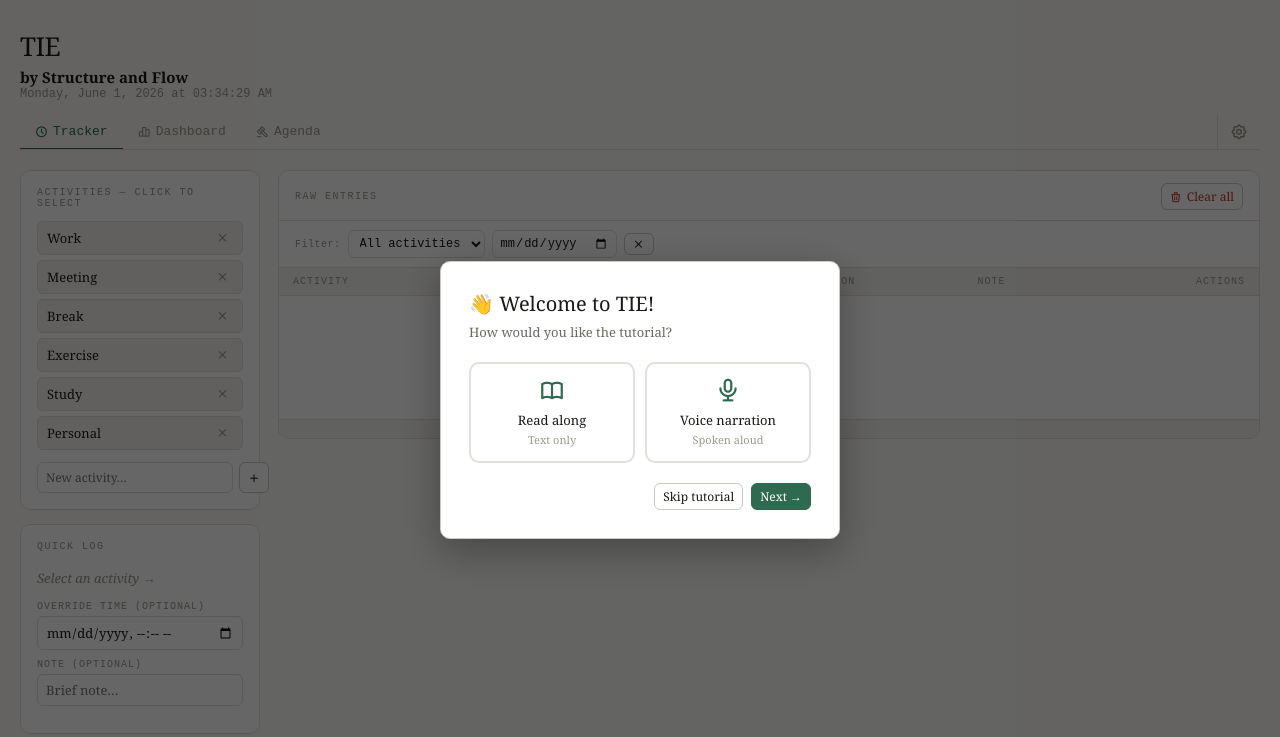
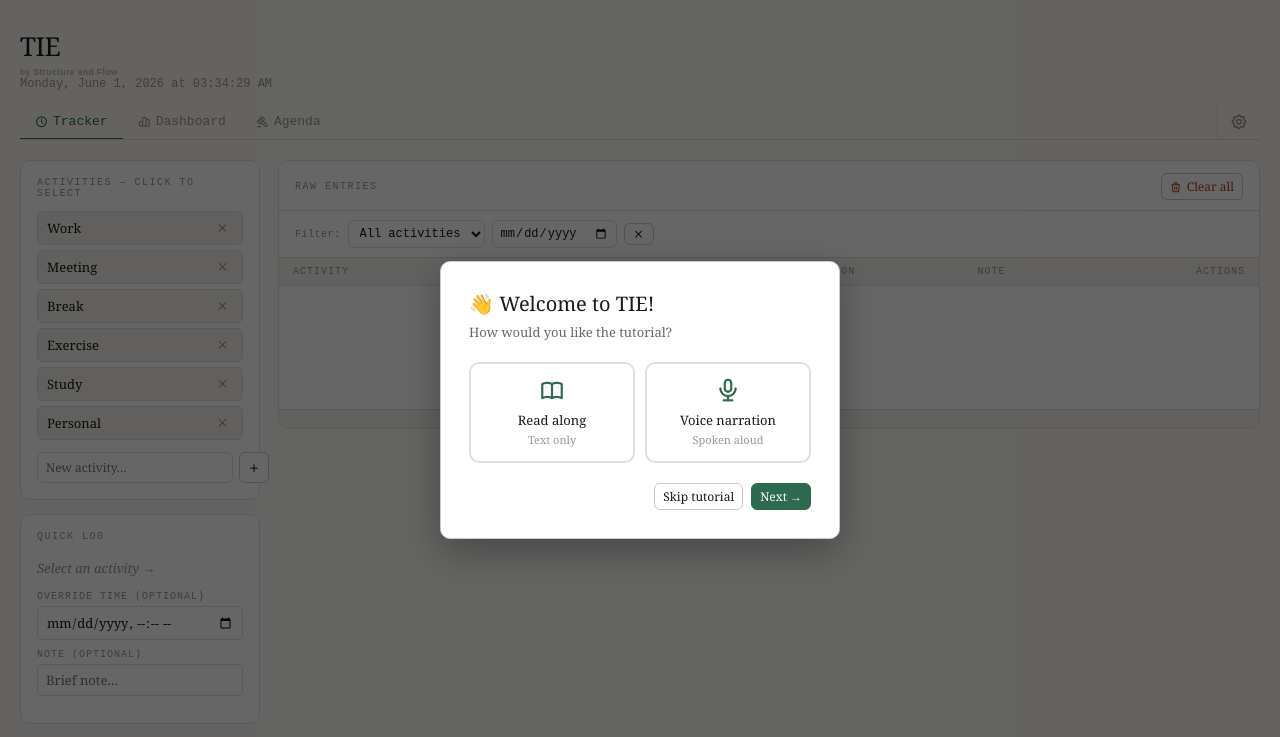
Before and after one commit to StructureandFlow/TIE, a plain HTML site: page index.html in a window 1280 px wide. Drawn offline with Linux system fonts and the light colour scheme.

Commit message:
Update index.html

```diff
--- a/index.html
+++ b/index.html
@@ -26,6 +26,7 @@
 *{box-sizing:border-box;margin:0;padding:0;}
 body{background:var(--bg);color:var(--text);font-family:var(--font);font-size:15px;min-height:100vh;padding:28px 20px;}
 h1{font-size:26px;font-weight:normal;letter-spacing:-.5px;margin-bottom:3px;}
+h5{ font-size: 0.52rem; color: var(--text3); letter-spacing: 0.06em; font-family: 'DM Sans', sans-serif; opacity: 0.7; white-space: nowrap;}
 .clock{font-size:12px;color:var(--text3);font-family:var(--mono);margin-bottom:14px;}
 
 /* ── TAB BAR ── */
@@ -304,7 +305,7 @@
 </head>
 <body>
 <h1>TIE</h1>
-<h4>by Structure and Flow</h4>
+<h5>by Structure and Flow</h5>
 <div class="clock" id="clock"></div>
 
 <!-- TAB BAR -->
```
